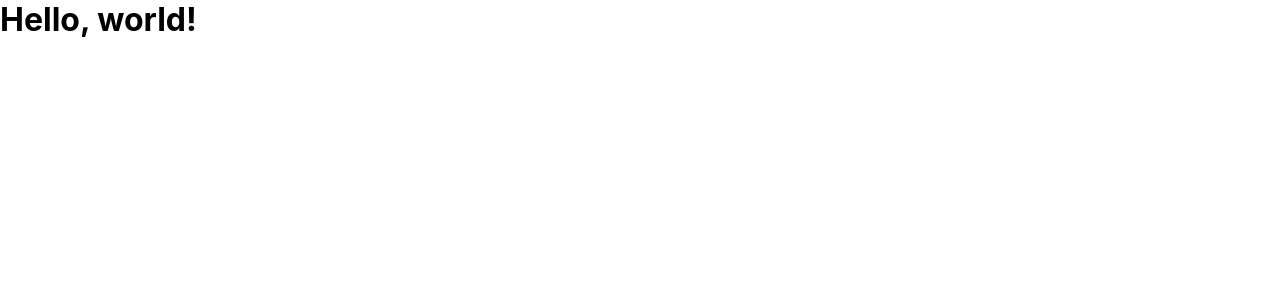
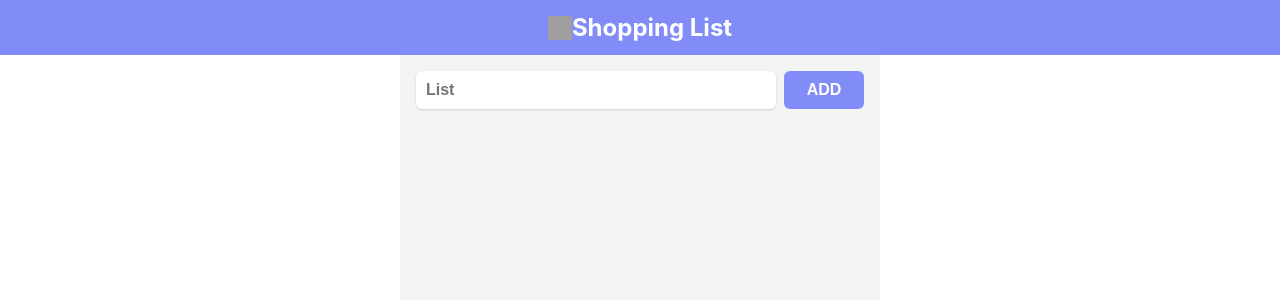
Before and after one commit to wahyuhjr/Shoping-List---React.JS, a React (Create React App) app: page / in a window 1280 px wide. Shown: the top 300 px of the page. Built offline with nearby package versions, Linux system fonts and the light colour scheme; grey boxes are pictures that could not be loaded.

Commit message:
set navbar and form

```diff
--- /dev/null
+++ b/src/App.css
@@ -0,0 +1,64 @@
+.nav {
+    display: flex;
+    justify-content: center;
+    align-items: center;
+    text-align: center;
+    background-color: var( --main-background-color);
+    padding: 0 16px;
+    height: 55px;
+}
+
+.nav-icon {
+    height: 24px;
+    width: 24px;
+}
+
+.nav-title {
+    color: white;
+    font-size: 24px;
+    font-weight: bold;
+}
+
+.container {
+    display: flex;
+    flex-direction: column;
+    height: calc(100vh - 55px);
+    max-width: 480px;
+    padding: 16px;
+    margin: auto;
+    background: var(--main-container-color);
+}
+
+.form {
+    display: flex;
+}
+
+input {
+    flex: 1;
+    margin-right: 8px;
+    box-shadow: var(--main-box-shadow);
+    border: none;
+    border-radius: 6px;
+    padding: 10px;
+    font-size: 16px;
+    font-weight: 600;
+    -webkit-border-radius: 6px;
+    -moz-border-radius: 6px;
+    -ms-border-radius: 6px;
+    -o-border-radius: 6px;
+}
+
+.add-button {
+    border: none;
+    border-radius: 6px;
+    font-weight: bold;
+    color: white;
+    font-size: 16px;
+    text-transform: uppercase;
+    width: 80px;
+    background-color: var(--main-background-color);
+    -webkit-border-radius: 6px;
+    -moz-border-radius: 6px;
+    -ms-border-radius: 6px;
+    -o-border-radius: 6px;
+}
--- a/src/App.js
+++ b/src/App.js
@@ -1,9 +1,30 @@
+import { useState } from "react"
+import './App.css'
+import shoppingIcon from './assets/shopping-icon.svg'
+
 function App() {
+
+  const [count, setCount] = useState(0); //tupple count
+
   return (
-    <div>
-      <h1>Hello, world!</h1>
-    </div>
+   <>
+    <nav className="nav">
+      <img className="nav-icon" src={shoppingIcon} alt="shopping icon"/>
+      <h1 className="nav-title">Shopping List</h1>
+    </nav>
+
+    <section className="container">
+      <form className="form">
+        <input
+          className="input" type="text" placeholder="List"
+        />
+        <button className="add-button" type="submit">Add</button>
+      </form>
+    </section>
+   </>
   );
 }
 
+
+
 export default App;
```
Also changed, not shown: 1 other file (tests, documents, lock files or other folders).
